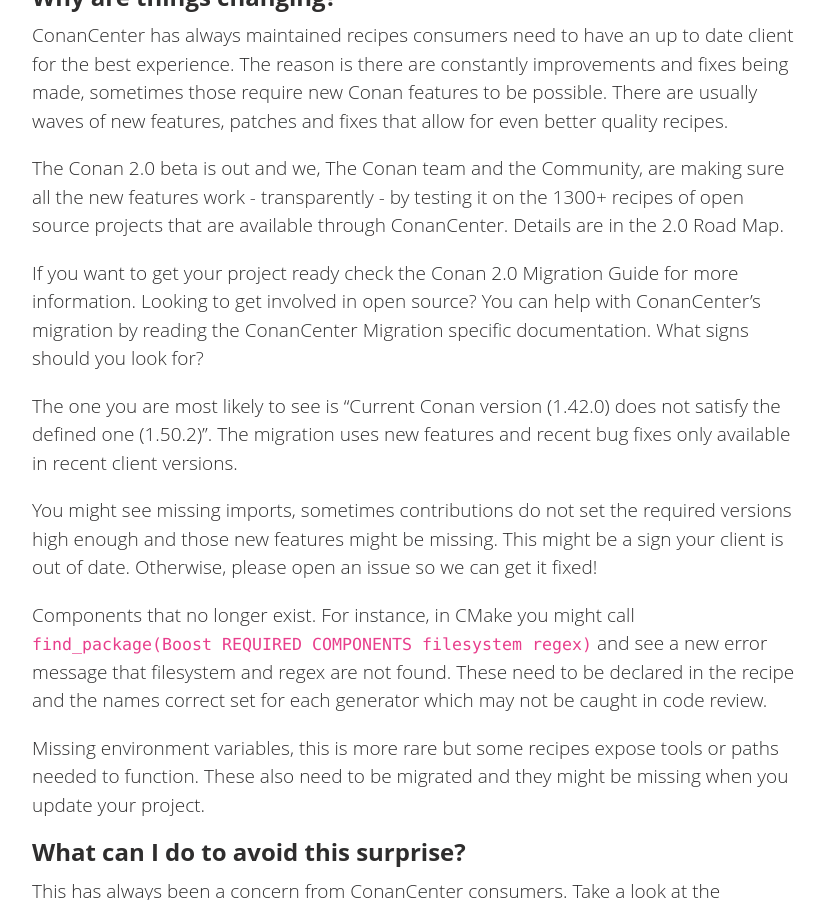
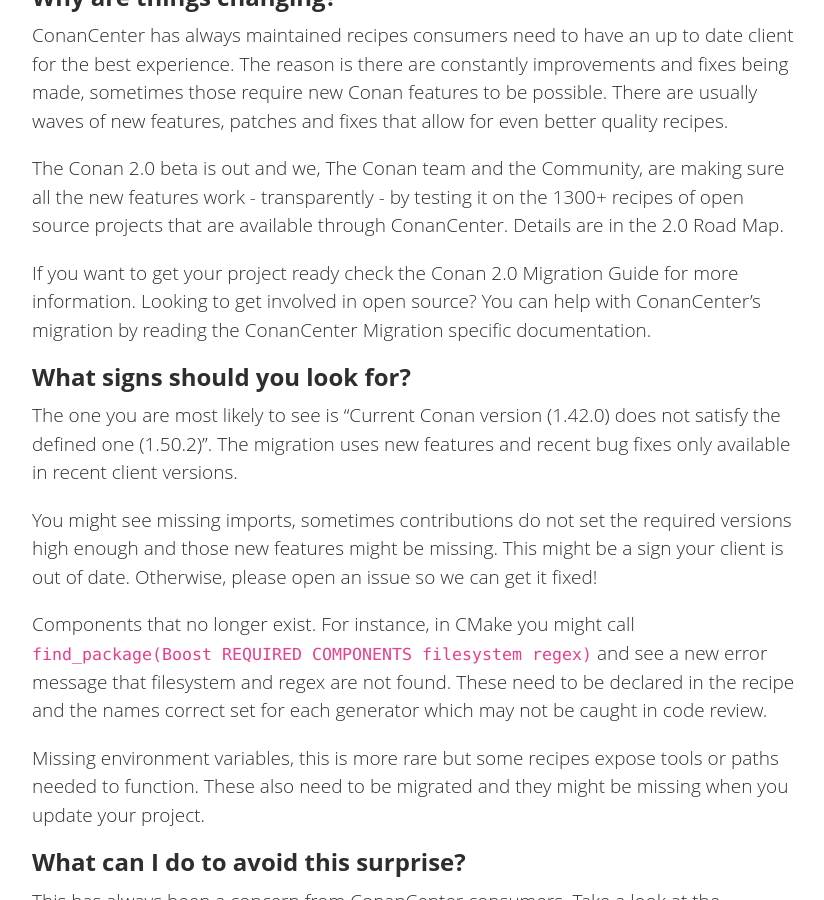
Before and after one commit to conan-io/conan-io.github.io, a Jekyll site: the page built from _posts/2022-09-01-consuming-recipes-during-migration-conancenter.markdown, in a window 1280 px wide and 900 px high, scrolled down 1110 px. Shown: the whole window, without its empty margins (20-844 px from the left). Built offline with Jekyll 4.4.1, drawn with Linux system fonts in a browser that asks for light colours; comment, search, counter and statistics services are not loaded.

```diff
--- a/_posts/2022-09-01-consuming-recipes-during-migration-conancenter.markdown
+++ b/_posts/2022-09-01-consuming-recipes-during-migration-conancenter.markdown
@@ -46,7 +46,8 @@ The Conan 2.0 beta is out and we, The Conan team and the Community, are making s
 
 If you want to get your project ready check the Conan 2.0 Migration Guide for more information.
 Looking to get involved in open source? You can help with ConanCenter’s migration by reading the ConanCenter Migration specific documentation.
-What signs should you look for?
+
+## What signs should you look for?
 
 The one you are most likely to see is “Current Conan version (1.42.0) does not satisfy the defined one (1.50.2)”. The migration uses new features and recent bug fixes only available in recent client versions.
 
@@ -56,8 +57,8 @@ Components that no longer exist. For instance, in CMake you might call ``find_pa
 
 Missing environment variables, this is more rare but some recipes expose tools or paths needed to function. These also need to be migrated and they might be missing when you update your project.
 
+## What can I do to avoid this surprise?
 
-## What can I do to avoid this surprise?
 This has always been a concern from ConanCenter consumers. Take a look at the ConanCenter Consumer Recipes guide for more details.
 
 Conan is very flexible; you can add your own remote or modify your client’s configuration for more granularity. We see the majority of Conan users hosting their own remote, and only consuming packages from there. For production this is the recommended way to add some infrastructure to ensure stability. This is generally a good practice when relying on package managers - not just Conan.
```
